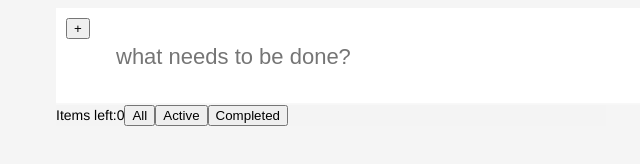
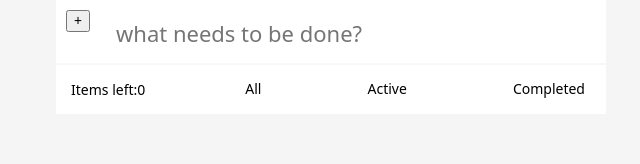
Before and after one commit to E-Molostova/todos, a plain HTML site: page index.html in a window 1280 px wide. Shown: the whole page, without its empty margins (309-949 px from the left). Drawn offline with nearby package versions, Linux system fonts and the light colour scheme.

Commit message:
added allcompl

```diff
--- a/index.html
+++ b/index.html
@@ -6,6 +6,11 @@
     <meta name="viewport" content="width=device-width, initial-scale=1.0" />
     <title>TodoList</title>
     <link rel="stylesheet" href="./styles/styles.css" />
+    <link
+      rel="stylesheet"
+      href="https://cdnjs.cloudflare.com/ajax/libs/modern-normalize/1.1.0/modern-normalize.min.css"
+    />
+    <link rel="stylesheet" href="./css/main.min.css" />
   </head>
   <body>
     <script src="todos.js" type="module"></script>
--- a/styles/styles.css
+++ b/styles/styles.css
@@ -69,6 +69,7 @@ body {
   color: #4d4d4d;
   font-size: 24px;
   padding: 15px;
+  background-color: #fff;
 }
 
 .completed {
@@ -98,3 +99,21 @@ body {
 .todoItem:hover .btn {
   opacity: 1;
 }
+
+.filterDiv {
+  width: 550px;
+  background-color: #fff;
+  display: flex;
+  justify-content: space-between;
+  padding: 15px;
+}
+
+.filterBtn {
+  background-color: #fff;
+  outline: none;
+  border: none;
+}
+.filterBtn:hover {
+  border-radius: 5px;
+  border: solid 1px tomato;
+}
--- a/todos.js
+++ b/todos.js
@@ -32,8 +32,8 @@ function setLocalStorage(todos) {
 makeTodoList(todoArray);
 
 function handleTodoAdd(e) {
+  e.stopPropagation();
   e.preventDefault();
-  e.stopPropagation();
 
   const newTodo = {
     id: randomInteger(),
@@ -134,14 +134,17 @@ filters.appendChild(quantity);
 
 const btnAll = document.createElement('button');
 btnAll.type = 'button';
+btnAll.classList.add('filterBtn');
 btnAll.textContent = 'All';
 btnAll.id = 'All';
 const btnActive = document.createElement('button');
 btnActive.type = 'button';
+btnActive.classList.add('filterBtn');
 btnActive.textContent = 'Active';
 btnActive.id = 'Active';
 const btnCompleted = document.createElement('button');
 btnCompleted.type = 'button';
+btnCompleted.classList.add('filterBtn');
 btnCompleted.textContent = 'Completed';
 btnCompleted.id = 'Completed';
 
```
